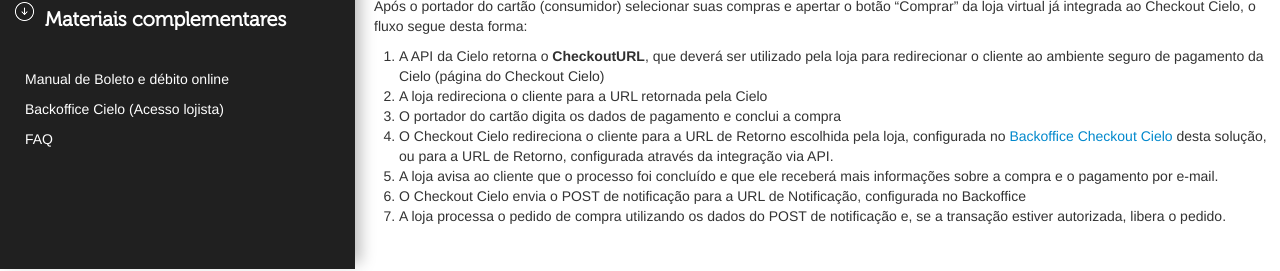
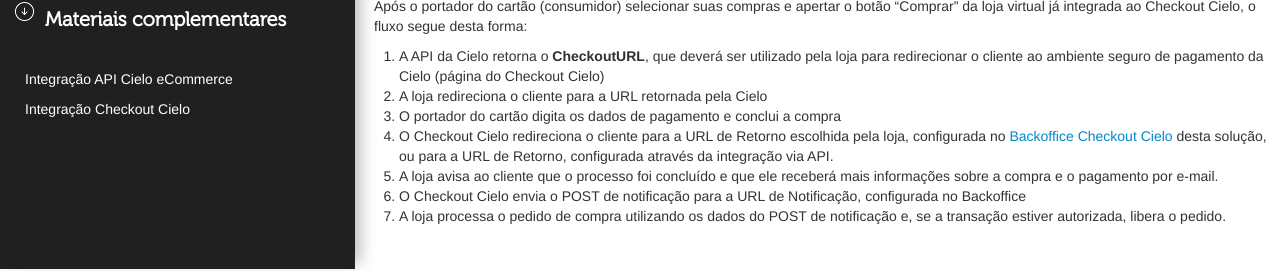
Before and after one commit to DeveloperCielo/Tutorial, a Jekyll site: the page built from _posts/2017-08-25-Checkout.md, in a window 1280 px wide. Shown: the part 631-902 px from the top of the page. Built offline with Jekyll 4.4.1, drawn with Linux system fonts in a browser that asks for light colours; some web fonts are replaced; our own code applies the rules of GitHub Pages for plain Markdown files.

Commit message:
Update 2017-08-25-Checkout.md

```diff
--- a/_posts/2017-08-25-Checkout.md
+++ b/_posts/2017-08-25-Checkout.md
@@ -1,22 +1,13 @@
 ---
-title: Manual Checkout Cielo
-
-language_tabs:
-  - json: JSON
-  - shell: Shell
-  - php: PHP
-  - ruby: Ruby
-  - python: Python
-  - java: Java
-  - csharp: C#
-
+layout: post
+title:  "Manual Checkout"
+search: true
+categories:
 toc_footers:
-  - <a href='/Habilitacao-meios-de-pagamento/'>Manual de Boleto e débito online</a>
-  - <a href='/Checkout-Backoffice/'>Backoffice Cielo (Acesso lojista)</a>
-  - <a href='/Checkout-FAQ/'>FAQ</a>
-
-search: true
+    - <a href='/Webservice-3.0/'>Integração API Cielo eCommerce</a>
+    - <a href='/Checkout-Cielo/'>Integração Checkout Cielo</a>
 ---
+
 
 # Manual Checkout Cielo
 
```
